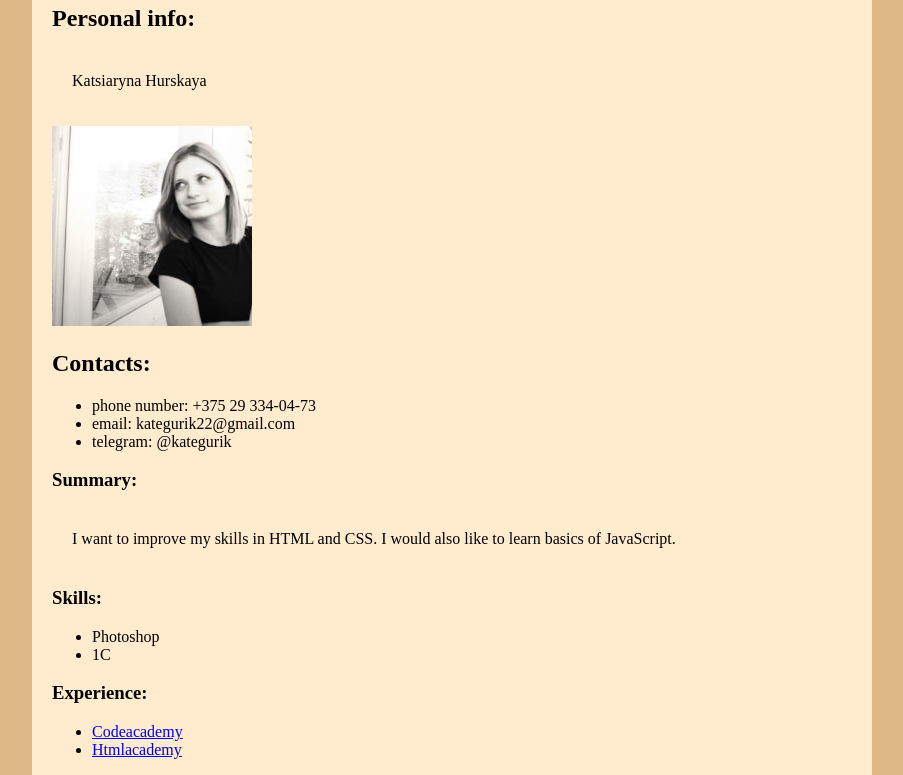
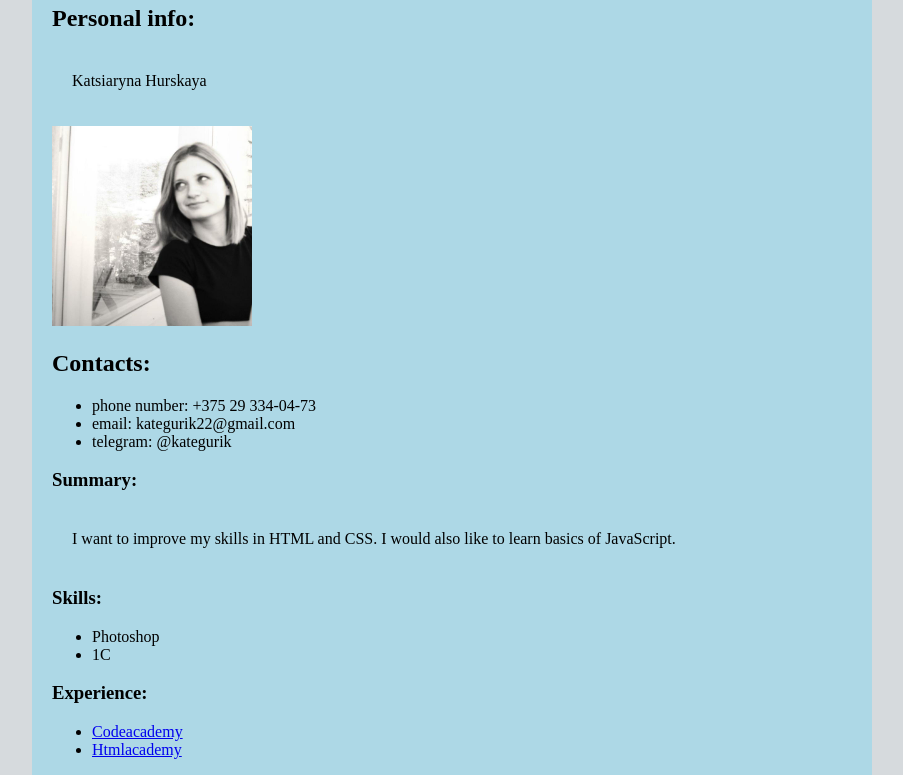
Before and after one commit to KateGurskayaRS/rsschool-cv, a plain HTML site: page index.html in a window 1280 px wide. Shown: the part 80-855 px from the top of the page, without its empty margins (188-1091 px from the left). Drawn offline with Linux system fonts and the light colour scheme.

Commit message:
fix: change backgroung color in cv

```diff
--- a/style.css
+++ b/style.css
@@ -1,5 +1,5 @@
 body {
-    background-color: burlywood;
+    background-color: rgb(214, 218, 221);
 }
 
 h1 {
@@ -16,7 +16,7 @@ p {
 
 .container {
     width: 800px;
-    background-color: blanchedalmond;
+    background-color: lightblue;
     margin: 0 auto;
     padding: 20px;
 }
```
Also changed, not shown: index.html (+1 -2 lines).
